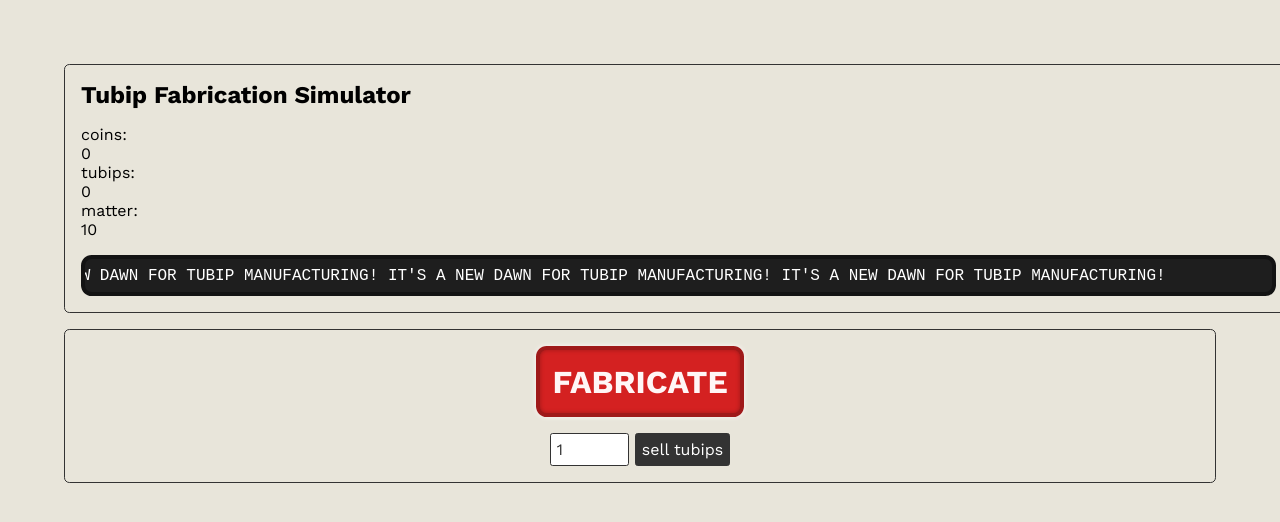
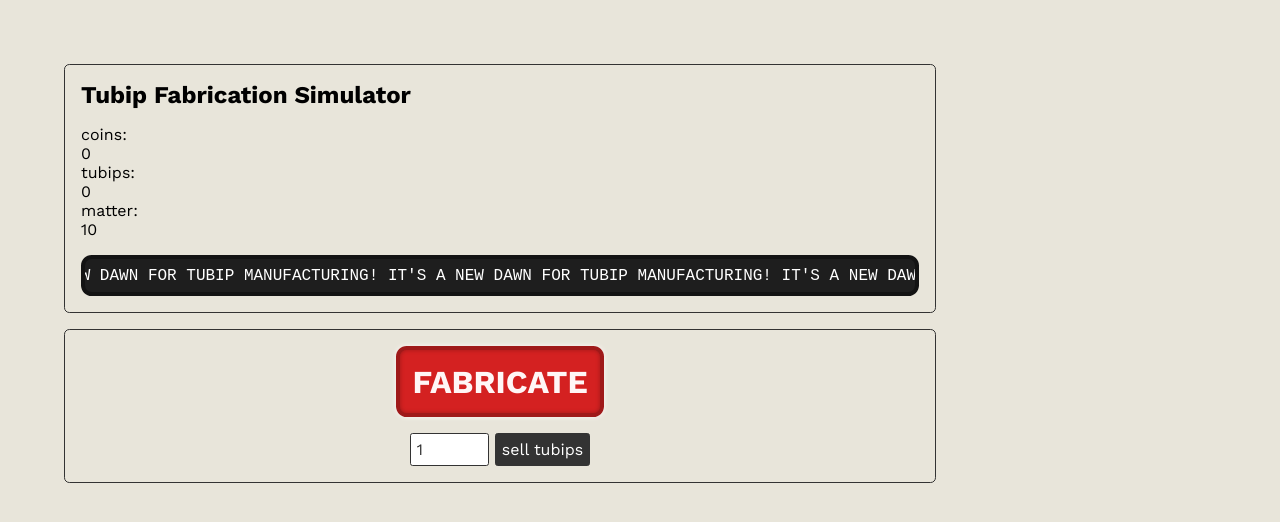
Before and after one commit to hs7t/tubip-fabrication-simulator, a Svelte app: page / in a window 1280 px wide. Shown: the top 522 px of the page. Built offline with nearby package versions, Linux system fonts and the light colour scheme.

Commit message:
update width, flex direction

```diff
--- a/src/App.svelte
+++ b/src/App.svelte
@@ -3,6 +3,7 @@
   import NumberInput from "./lib/NumberInput.svelte";
   import { game, saveGameToLocalStorage, handleTubipGeneration, handleTubipSale } from "./gamestate.svelte.js";
   import './tick.svelte.js'
+  import './news.svelte.js'
   import NewsMarquee from "./lib/NewsMarquee.svelte";
   import Stats from "./lib/Stats.svelte";
 
@@ -28,11 +29,10 @@
     background-color: inherit;
     padding: 5%;
 
-    min-width: 100%;
+    width: clamp(280px, 100%, 1000px);
 
     display: flex;
-    flex-direction: row;
-    flex-wrap: wrap;
+    flex-direction: column;
     gap: 1rem;
   }
 
```
